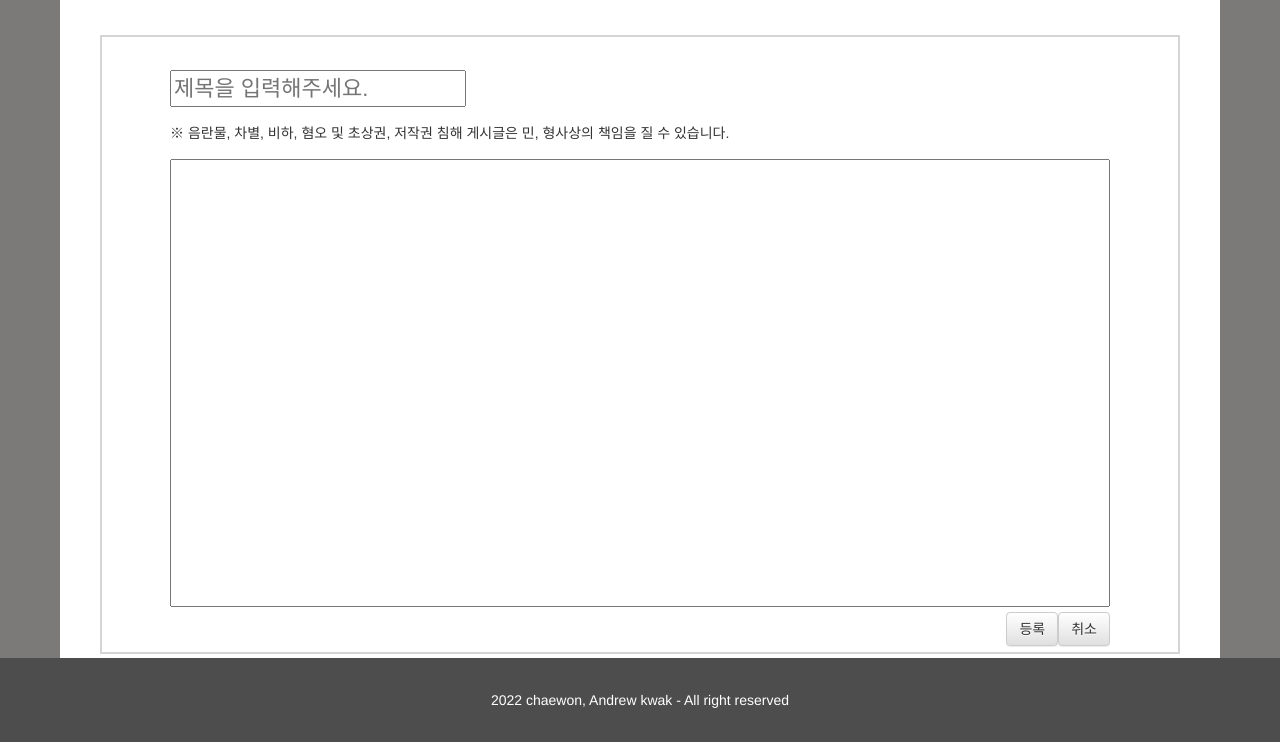
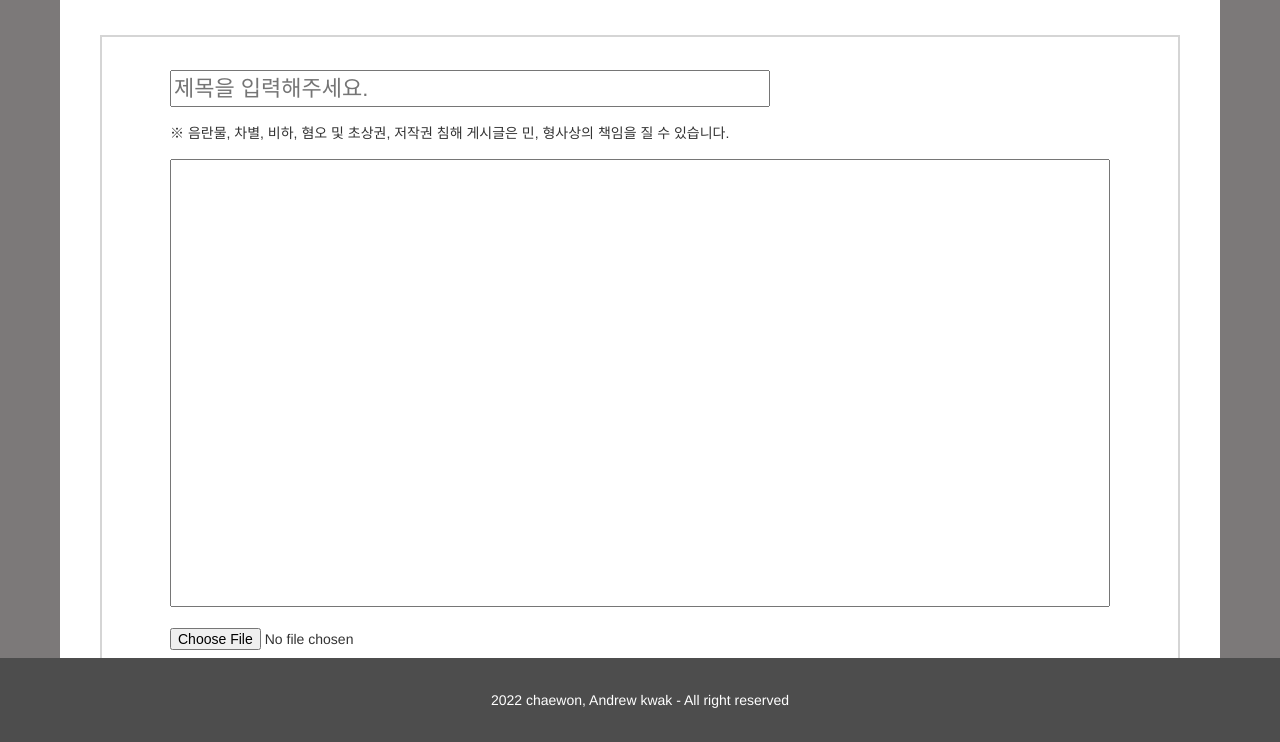
Before and after one commit to kwakchaewon/dodge.kr, a Django app: page /community/write in a window 1280 px wide. Shown: the part 58-800 px from the top of the page. Run offline with Django 3.2, Linux system fonts and the light colour scheme; the visitor is signed in with stand-in values (Sample User, id 1); some libraries are stand-ins or nearby versions.

Commit message:
Update writepost

```diff
--- a/communityboardapp/templates/writepost.html
+++ b/communityboardapp/templates/writepost.html
@@ -26,13 +26,14 @@
             <form action="" class="writeboard__form">
                 {% csrf_token %}
                 <input type="text" name="title" id="title" placeholder="제목을 입력해주세요.">
+                <input type="text" name="user" id="user" value="{{ user.username }}">
                 <div class="writeboard__warning">
-                    ※ 음란물, 차별, 비하, 혐오 및 초상권, 저작권 침해 게시글은 민, 형사상의 책임을 질 수 있습니다.
+                    ※  음란물, 차별, 비하, 혐오 및 초상권, 저작권 침해 게시글은 민, 형사상의 책임을 질 수 있습니다.
                 </div>
-                <textarea name="content" id="content" cols="30" rows="10">
-            </textarea>
+                <textarea name="content" id="content" cols="30" rows="10"></textarea>
+                <input type="file" id="img_file" name="img_file" accept="image/gif, image/jpeg, image/png">
                 <div>
-                    <div class="btn btn-default pull-right">취소</div>
+                    <div class="btn btn-default pull-right"><a href="{% url 'community' %}">취소</a></div>
                     <button class="btn btn-default pull-right">등록</button>
                 </div>
             </form>
--- a/static/css/writepost.css
+++ b/static/css/writepost.css
@@ -6,6 +6,7 @@
 
 #title {
     font-size: var(--font-semimedium);
+    width: 600px;
 }
 
 
@@ -34,13 +35,23 @@
     margin: 16px 0px;
 }
 
-#content{
+#content {
     width: 100%
 }
 
 
-textarea{
+textarea {
     width: 100%;
     height: 32em;
     resize: none;
 }
+
+
+#user {
+    display: none;
+}
+
+
+#img_file {
+    margin: 16px 0px;
+}
```
